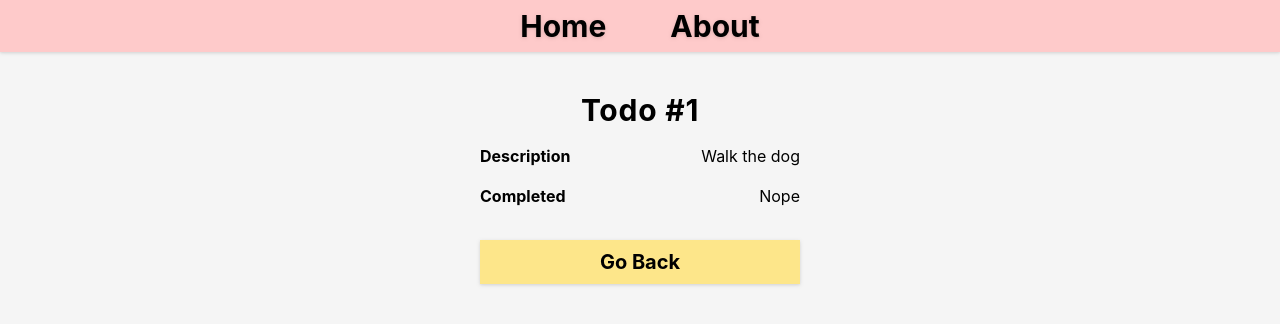
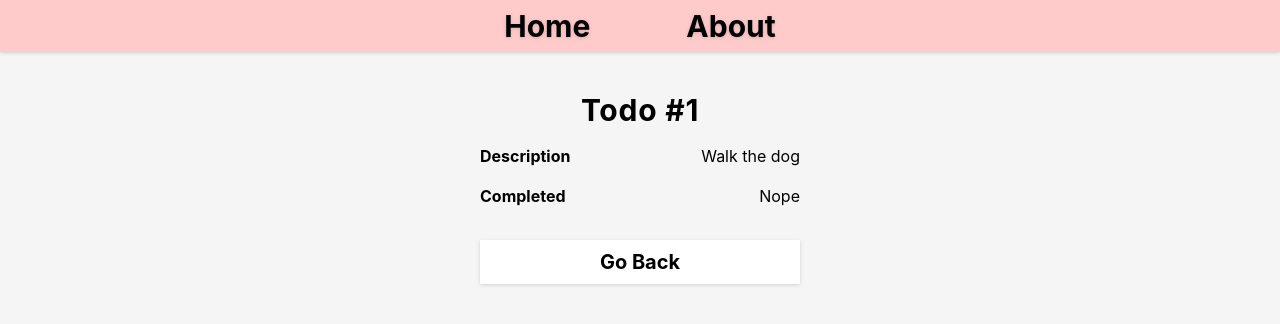
Before and after one commit to bjornnorgaard/todo, a React (Create React App) app in the folder react-typescript-tailwind/: page /todo/1 in a window 1280 px wide. Shown: the top 324 px of the page. Built offline with nearby package versions, Linux system fonts and the light colour scheme.

Commit message:
Handling long guid for id in details

```diff
--- a/react-typescript-tailwind/src/components/Header.tsx
+++ b/react-typescript-tailwind/src/components/Header.tsx
@@ -1,5 +1,5 @@
 import React from "react";
 
 export const Header = (props: {title: string}) => (
-    <h1 className="w-full text-center text-3xl font-bold tracking-wide">{props.title}</h1>
+    <h1 className="w-full truncate text-center text-3xl font-bold tracking-wide">{props.title.split("-")[0]}</h1>
 );
--- a/react-typescript-tailwind/src/components/Navigation.tsx
+++ b/react-typescript-tailwind/src/components/Navigation.tsx
@@ -9,7 +9,7 @@ export const Navigation = () => {
 
     return (
         <nav className="mb-10 w-full bg-red-200 p-2 drop-shadow">
-            <ul className="flex gap-16 justify-center px-8 text-3xl font-bold">
+            <ul className="flex gap-24 justify-center px-8 text-3xl font-bold">
                 {routes.map(r => (
                     <li className="drop-shadow hover:text-blue-400 hover:underline">
                         <Link
--- a/react-typescript-tailwind/src/components/TodoList.tsx
+++ b/react-typescript-tailwind/src/components/TodoList.tsx
@@ -1,5 +1,5 @@
 import React from "react";
-import { FaCheck, FaLink, FaRegCircle, FaTimes } from "react-icons/fa";
+import { FaCheck, FaChevronRight, FaRegCircle, FaTimes } from "react-icons/fa";
 import { Link } from "react-router-dom";
 import { todoQuery } from "../state/todo/todo.query";
 import { todoService } from "../state/todo/todo.service";
@@ -9,7 +9,7 @@ export const TodoList = () => {
 
     return (
         <div className="mt-4 w-full bg-amber-300 p-4 drop-shadow-lg bg-paper-pattern">
-            <h2 className="mb-4 text-center text-2xl underline font-hand text-4xl">Things to do</h2>
+            <h2 className="mb-4 text-center text-2xl text-4xl underline font-hand">Things to do</h2>
             {todos.map(t =>
                 <div key={t.id}
                      className="flex flex-row justify-between gap-4 py-1">
@@ -26,7 +26,7 @@ export const TodoList = () => {
 
                     <button>
                         <Link to={"/todo/" + t.id}>
-                            <FaLink className="h-auto hover:text-blue-400"></FaLink>
+                            <FaChevronRight className="h-auto hover:text-blue-400"></FaChevronRight>
                         </Link>
                     </button>
                     <button onClick={() => todoService.deleteTodo(t.id)}>
--- a/react-typescript-tailwind/src/pages/TodoDetails.tsx
+++ b/react-typescript-tailwind/src/pages/TodoDetails.tsx
@@ -22,7 +22,7 @@ export const TodoDetails = () => {
                 <p>{todo.completed ? "Sure thing!" : "Nope"}</p>
             </div>
 
-            <button className="mt-4 bg-amber-200 py-2 text-xl font-bold drop-shadow"
+            <button className="mt-4 bg-white py-2 text-xl font-bold drop-shadow"
                     onClick={() => navigate(-1)}>
                 Go Back
             </button>
```
